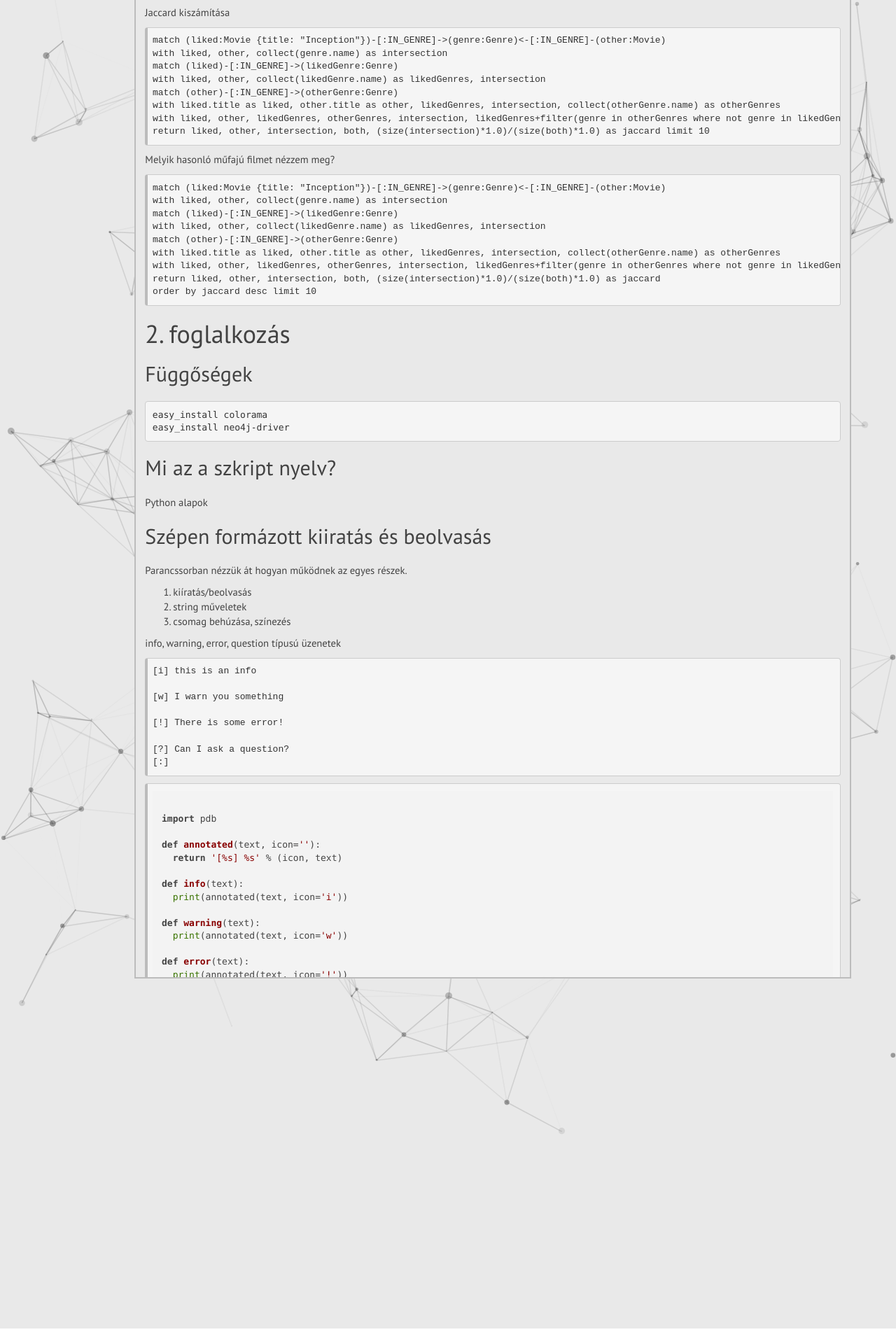
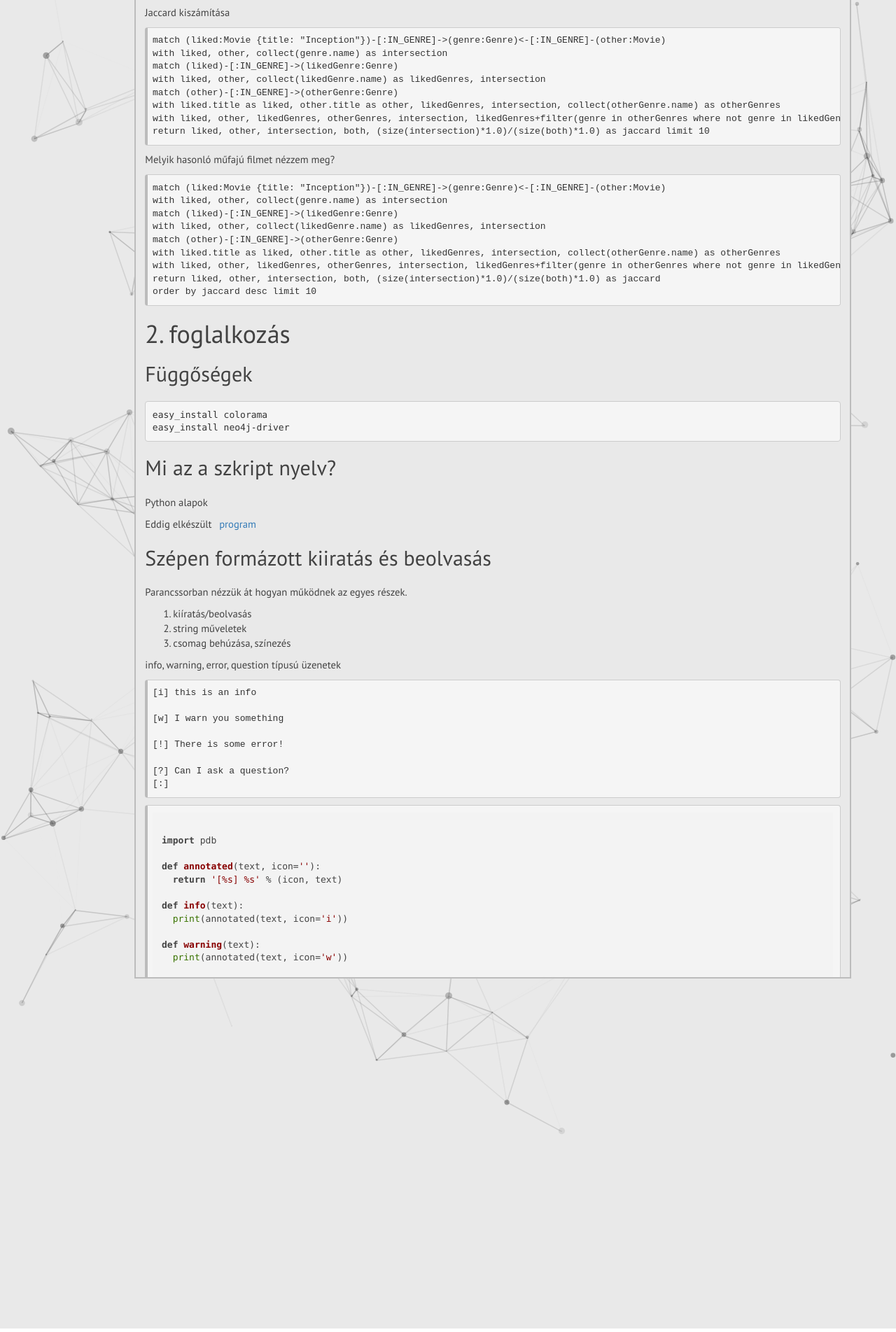
Before and after one commit to geryxyz/geryxyz, a Jekyll site: the page built from content/pgp/secondary-4h.html, in a window 1280 px wide. Shown: the part 3102-5005 px from the top of the page at 70% size. Built offline with Jekyll 4.4.1, drawn with Linux system fonts in a browser that asks for light colours; nearby versions of some CDN libraries; library files that are not in the unit come from our copies.

Commit message:
link to source example

```diff
--- a/content/pgp/secondary-4h.html
+++ b/content/pgp/secondary-4h.html
@@ -180,6 +180,8 @@ easy_install neo4j-driver
 
 <h2>Mi az a szkript nyelv?</h2>
 <p>Python alapok</p>
+
+<p>Eddig elkészült <a href="https://drive.google.com/file/d/1xDaxxjzeTCMK076d7sm9r8cuIRLnVRrw/view?usp=sharing">program</a></p>
 
 <h2>Szépen formázott kiiratás és beolvasás</h2>
 <p>Parancssorban nézzük át hogyan működnek az egyes részek.</p>
```
